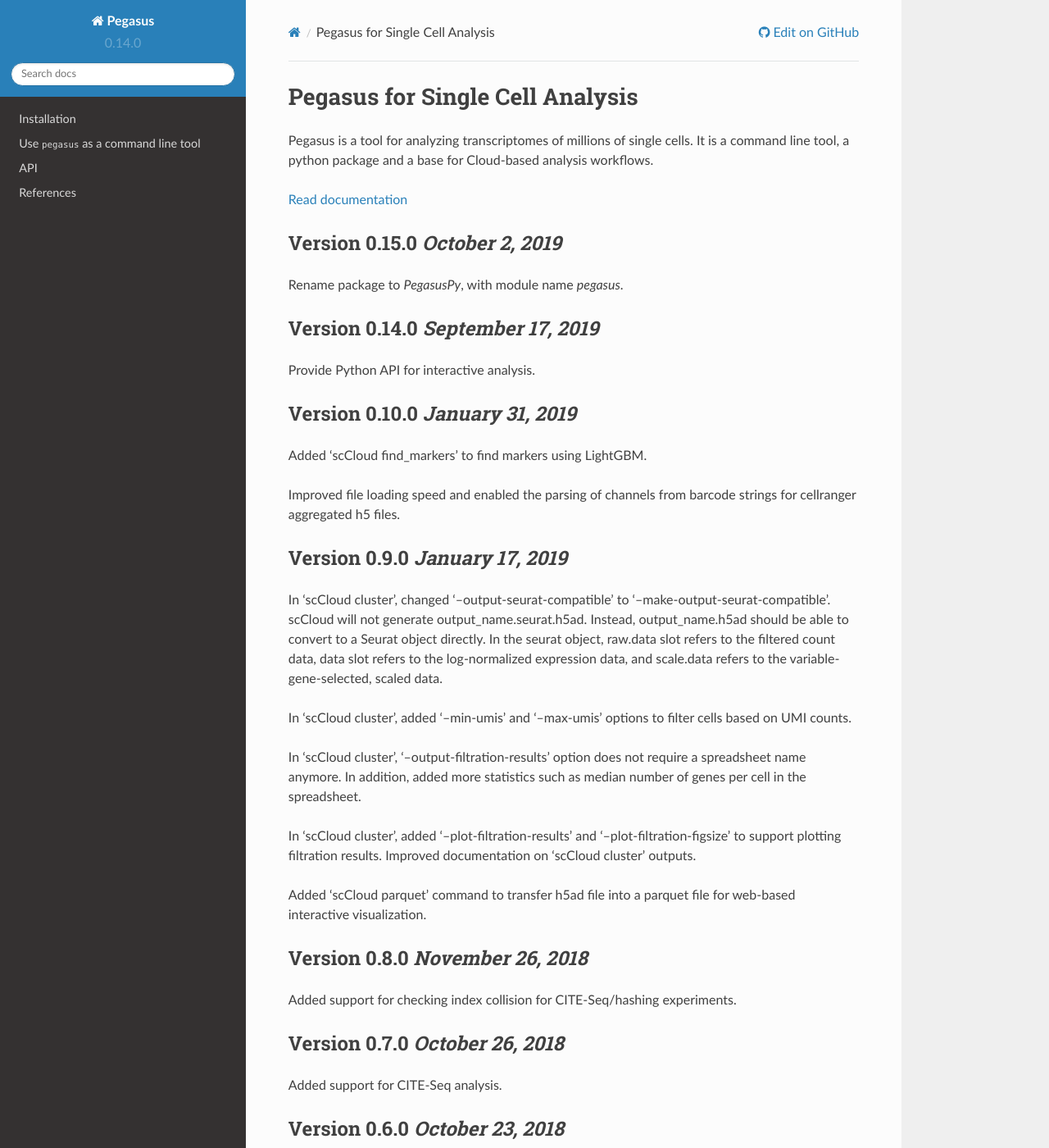
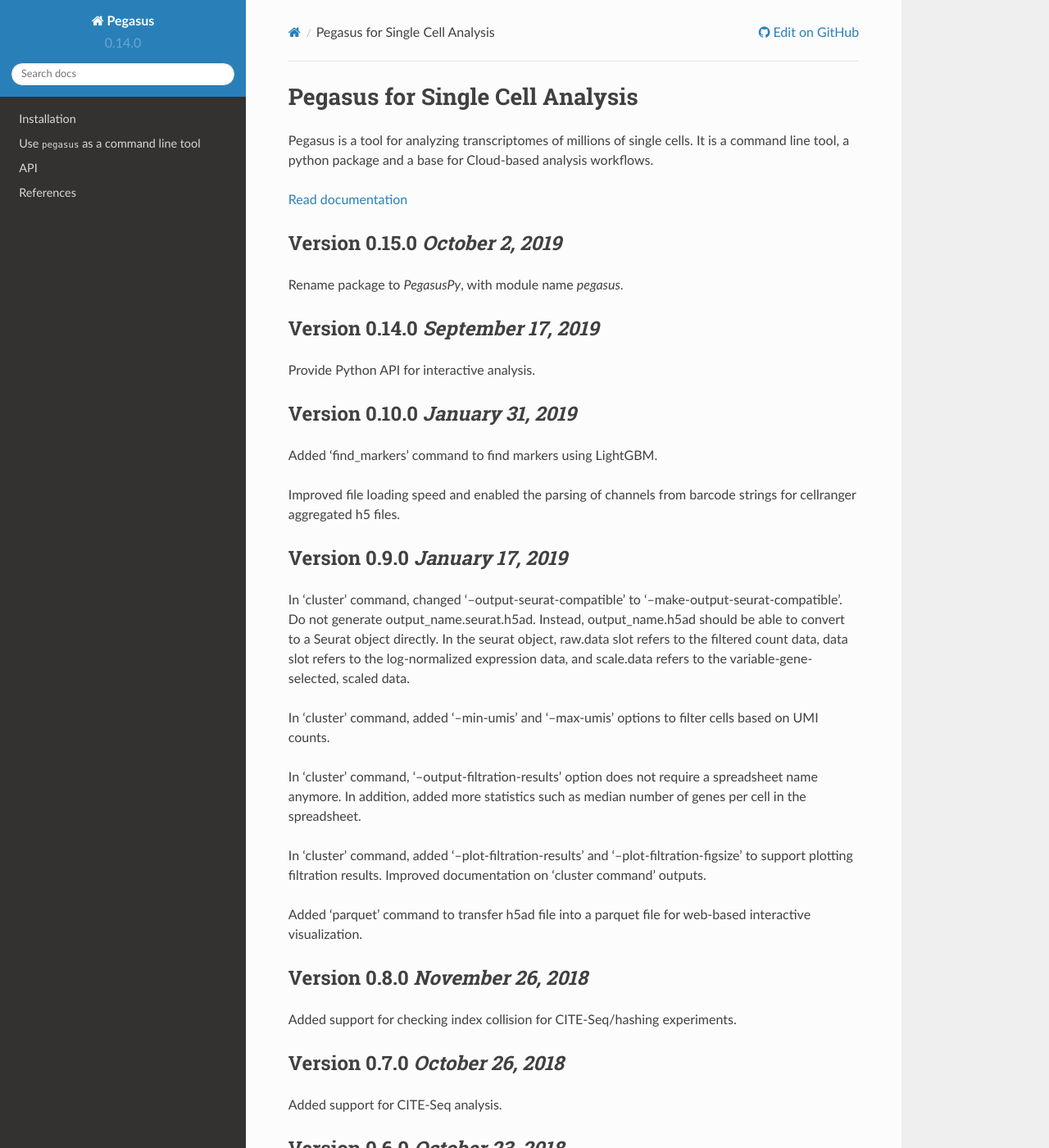
Before and after one commit to lilab-bcb/pegasus, a Sphinx documentation site: the page built from docs/index.rst, in a window 1280 px wide and 1400 px high. Shown: the whole window at 82% size. Built offline with Sphinx 7.4.7 and the Read the Docs theme 2.0.0, drawn with Linux system fonts in a browser that asks for light colours; formulas are drawn with MathJax 3.

Commit message:
Replaced references to sccloud

```diff
--- a/docs/index.rst
+++ b/docs/index.rst
@@ -1,4 +1,4 @@
-.. scCloud documentation master file, created by
+.. documentation master file, created by
    sphinx-quickstart on Tue Jun 26 09:41:48 2018.
    You can adapt this file completely to your liking, but it should at least
    contain the root `toctree` directive.
--- a/docs/release_notes.rst
+++ b/docs/release_notes.rst
@@ -11,23 +11,25 @@
 Version 0.10.0 `January 31, 2019`
 ---------------------------------
 
-Added 'scCloud find_markers' to find markers using LightGBM.
+Added 'find_markers' command to find markers using LightGBM.
 
 Improved file loading speed and enabled the parsing of channels from barcode strings for cellranger aggregated h5 files.
 
 Version 0.9.0 `January 17, 2019`
 --------------------------------
 
-In 'scCloud cluster', changed '--output-seurat-compatible' to '--make-output-seurat-compatible'. scCloud will not generate output_name.seurat.h5ad. Instead, output_name.h5ad should be able to convert to a Seurat object directly. In the seurat object, raw.data slot refers to the filtered count data, data slot refers to the log-normalized expression data, and scale.data refers to the variable-gene-selected, scaled data.
+In 'cluster' command, changed '--output-seurat-compatible' to '--make-output-seurat-compatible'. Do not generate output_name.seurat.h5ad.
+Instead, output_name.h5ad should be able to convert to a Seurat object directly. In the seurat object, raw.data slot refers to the filtered
+count data, data slot refers to the log-normalized expression data, and scale.data refers to the variable-gene-selected, scaled data.
 
-In 'scCloud cluster', added '--min-umis' and '--max-umis' options to filter cells based on UMI counts.
+In 'cluster' command, added '--min-umis' and '--max-umis' options to filter cells based on UMI counts.
 
-In 'scCloud cluster', '--output-filtration-results' option does not require a spreadsheet name anymore. In addition, added more statistics such as median number of genes per cell in the spreadsheet.
+In 'cluster' command, '--output-filtration-results' option does not require a spreadsheet name anymore. In addition, added more statistics such as median number of genes per cell in the spreadsheet.
 
-In 'scCloud cluster', added '--plot-filtration-results' and '--plot-filtration-figsize' to support plotting filtration results.
-Improved documentation on 'scCloud cluster' outputs.
+In 'cluster' command, added '--plot-filtration-results' and '--plot-filtration-figsize' to support plotting filtration results.
+Improved documentation on 'cluster command' outputs.
 
-Added 'scCloud parquet' command to transfer h5ad file into a parquet file for web-based interactive visualization.
+Added 'parquet' command to transfer h5ad file into a parquet file for web-based interactive visualization.
 
 Version 0.8.0 `November 26, 2018`
 ---------------------------------
```
Also changed, not shown: CONTRIBUTING.md (+1 -1 lines), 3 other files.
